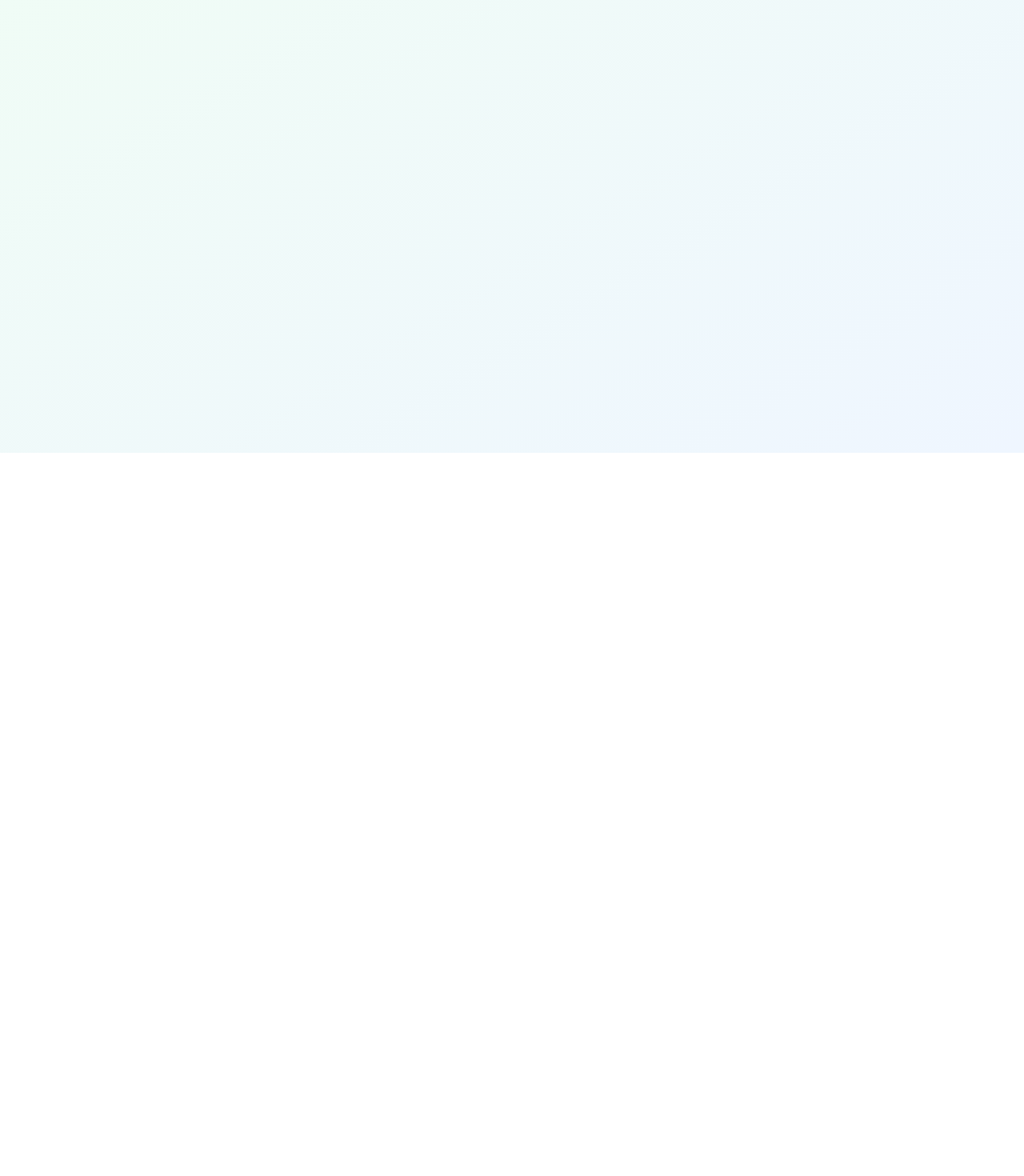
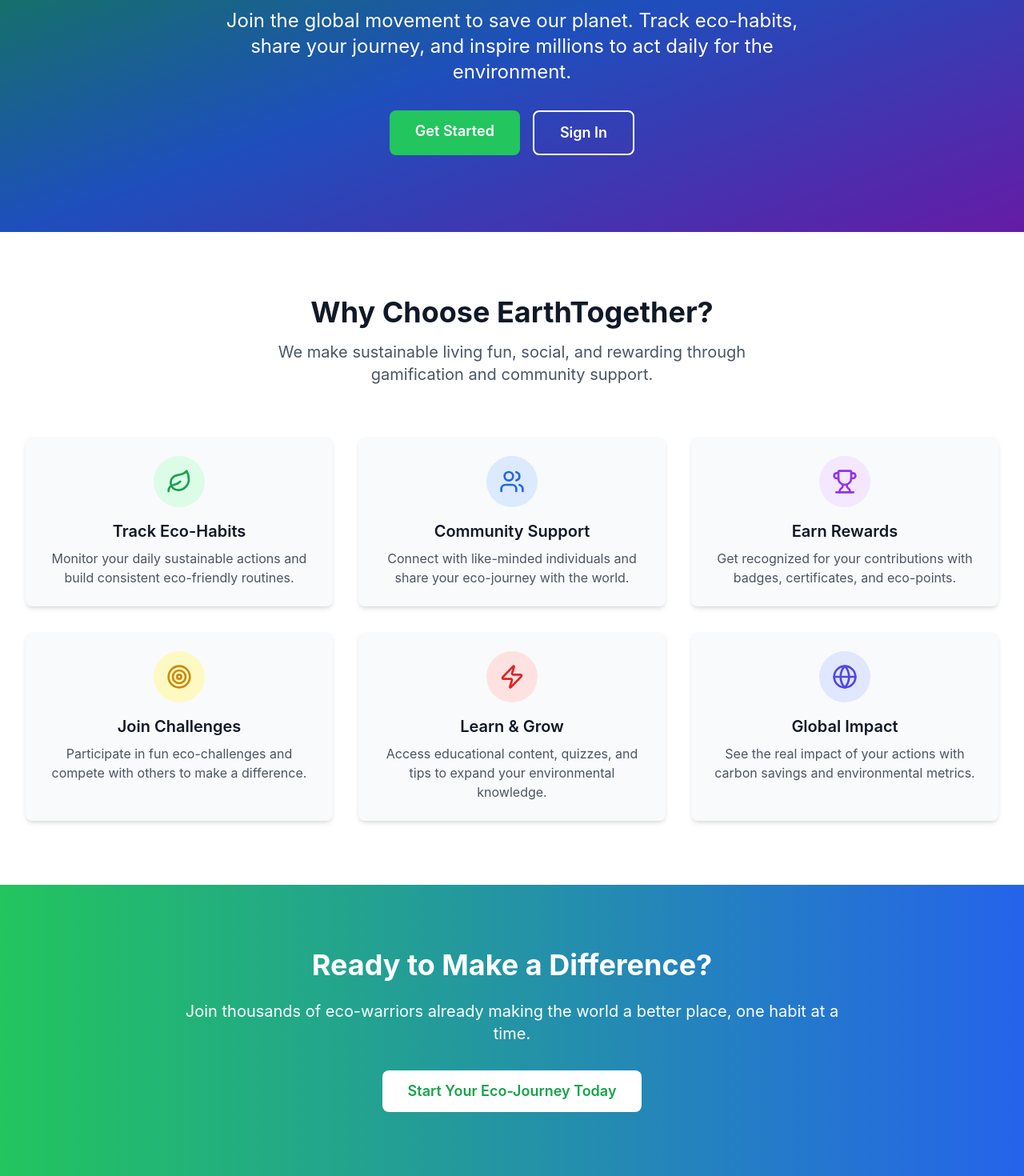
Before and after one commit to GaneshKulakarni/EarthTogether, a React (Create React App) app in the folder client/: page /welcome in a window 1280 px wide. Shown: the part 234-1704 px from the top of the page at 80% size. Before the commit the page ends 800 px from the top, so only its background shows below. Built offline with nearby package versions, Linux system fonts and the light colour scheme; no server answers.

Commit message:
upto main page after login

```diff
--- a/client/package.json
+++ b/client/package.json
@@ -11,7 +11,8 @@
     "@testing-library/react": "^13.3.0",
     "@testing-library/user-event": "^13.5.0",
     "axios": "^1.4.0",
-    "framer-motion": "^10.12.16",
+    "date-fns": "^4.1.0",
+    "framer-motion": "^10.18.0",
     "lucide-react": "^0.542.0",
     "react": "^18.2.0",
     "react-dom": "^18.2.0",
--- a/client/src/App.js
+++ b/client/src/App.js
@@ -3,6 +3,7 @@
 import { Toaster } from 'react-hot-toast';
 import Navbar from './components/Navbar';
 import Landing from './pages/Landing';
+import Home from './pages/Home';
 import Dashboard from './pages/Dashboard';
 import Habits from './pages/Habits';
 import Feed from './pages/Feed';
@@ -30,7 +31,12 @@
         <div className="min-h-screen bg-gradient-to-br from-green-50 to-blue-50">
           <Navbar />
           <Routes>
-            <Route path="/" element={<Landing />} />
+            <Route path="/" element={
+              <PrivateRoute>
+                <Home />
+              </PrivateRoute>
+            } />
+            <Route path="/welcome" element={<Landing />} />
             <Route path="/login" element={<Login />} />
             <Route path="/register" element={<Register />} />
             <Route path="/dashboard" element={
--- /dev/null
+++ b/client/src/pages/Home.js
@@ -0,0 +1,104 @@
+import React, { useState, useEffect } from 'react';
+import axios from 'axios';
+import { useAuth } from '../context/AuthContext';
+import { formatDistanceToNow } from 'date-fns';
+import { motion } from 'framer-motion'; // Import motion
+
+const Home = () => {
+  const [posts, setPosts] = useState([]);
+  const [loading, setLoading] = useState(true);
+  const [error, setError] = useState(null);
+  const { user } = useAuth();
+
+  const cardVariants = {
+    hidden: { opacity: 0, y: 20 },
+    visible: { opacity: 1, y: 0, transition: { duration: 0.6, ease: "easeOut" } },
+    hover: { scale: 1.03, rotate: 1, boxShadow: "0px 10px 30px rgba(0, 0, 0, 0.15)" },
+    tap: { scale: 0.98 },
+  };
+
+  const containerVariants = {
+    visible: { transition: { staggerChildren: 0.1 } },
+  };
+
+  useEffect(() => {
+    const fetchPosts = async () => {
+      try {
+        const config = {
+          headers: {
+            'x-auth-token': localStorage.getItem('token'),
+          },
+        };
+        const res = await axios.get('/api/posts', config);
+        setPosts(res.data);
+        setLoading(false);
+      } catch (err) {
+        setError('Failed to fetch posts.');
+        setLoading(false);
+      }
+    };
+
+    fetchPosts();
+  }, []);
+
+  if (loading) return <div className="text-center py-8">Loading posts...</div>;
+  if (error) return <div className="text-center py-8 text-red-500">{error}</div>;
+
+  return (
+    <div className="container mx-auto p-4">
+      <h1 className="text-3xl font-bold text-center mb-8">Community Feed</h1>
+      <motion.div
+        className="max-w-2xl mx-auto space-y-6"
+        variants={containerVariants}
+        initial="hidden"
+        animate="visible"
+      >
+        {posts.length === 0 ? (
+          <p className="text-center text-gray-500">No posts yet. Be the first to share!</p>
+        ) : (
+          posts.map((post) => (
+            <motion.div // Wrap with motion.div
+              key={post._id}
+              className="bg-white shadow-md rounded-lg p-6"
+              variants={cardVariants}
+              whileHover="hover"
+              whileTap="tap"
+            >
+              <div className="flex items-center mb-4">
+                <img
+                  src={post.user.avatar || 'https://via.placeholder.com/40'}
+                  alt="User Avatar"
+                  className="w-10 h-10 rounded-full mr-4 object-cover"
+                />
+                <div>
+                  <h2 className="text-lg font-semibold text-gray-800">{post.user.username}</h2>
+                  <p className="text-sm text-gray-500">
+                    {formatDistanceToNow(new Date(post.createdAt), { addSuffix: true })}
+                  </p>
+                </div>
+              </div>
+              <p className="text-sm font-medium text-green-600 mb-2">Category: {post.category}</p>
+              {post.imageUrl && (
+                <img
+                  src={post.imageUrl}
+                  alt="Post Image"
+                  className="w-full h-64 object-cover rounded-md mb-4"
+                />
+              )}
+              <p className="text-gray-700 mb-4">{post.content}</p>
+              <div className="flex justify-between items-center text-gray-500 text-sm">
+                <div className="flex items-center space-x-4">
+                  <span>{post.likes.length} Likes</span>
+                  <span>{post.comments.length} Comments</span>
+                </div>
+                <span>{post.ecoImpact} EcoPoints</span>
+              </div>
+            </motion.div>
+          ))
+        )}
+      </motion.div>
+    </div>
+  );
+};
+
+export default Home;
--- a/client/src/pages/Landing.js
+++ b/client/src/pages/Landing.js
@@ -1,44 +1,126 @@
 import React from 'react';
 import { Link } from 'react-router-dom';
 import { Leaf, Users, Trophy, Target, Zap, Globe } from 'lucide-react';
+import { useAuth } from '../context/AuthContext';
+import { motion } from 'framer-motion';
+
+const featureItems = [
+  {
+    icon: <Leaf className="w-8 h-8 text-green-600" />,
+    title: "Track Eco-Habits",
+    description: "Monitor your daily sustainable actions and build consistent eco-friendly routines.",
+    bgColor: "bg-green-100",
+    textColor: "text-green-600",
+  },
+  {
+    icon: <Users className="w-8 h-8 text-blue-600" />,
+    title: "Community Support",
+    description: "Connect with like-minded individuals and share your eco-journey with the world.",
+    bgColor: "bg-blue-100",
+    textColor: "text-blue-600",
+  },
+  {
+    icon: <Trophy className="w-8 h-8 text-purple-600" />,
+    title: "Earn Rewards",
+    description: "Get recognized for your contributions with badges, certificates, and eco-points.",
+    bgColor: "bg-purple-100",
+    textColor: "text-purple-600",
+  },
+  {
+    icon: <Target className="w-8 h-8 text-yellow-600" />,
+    title: "Join Challenges",
+    description: "Participate in fun eco-challenges and compete with others to make a difference.",
+    bgColor: "bg-yellow-100",
+    textColor: "text-yellow-600",
+  },
+  {
+    icon: <Zap className="w-8 h-8 text-red-600" />,
+    title: "Learn & Grow",
+    description: "Access educational content, quizzes, and tips to expand your environmental knowledge.",
+    bgColor: "bg-red-100",
+    textColor: "text-red-600",
+  },
+  {
+    icon: <Globe className="w-8 h-8 text-indigo-600" />,
+    title: "Global Impact",
+    description: "See the real impact of your actions with carbon savings and environmental metrics.",
+    bgColor: "bg-indigo-100",
+    textColor: "text-indigo-600",
+  },
+];
 
 const Landing = () => {
+  const {user} = useAuth();
+
+  const heroVariants = {
+    hidden: { opacity: 0, y: 50 },
+    visible: { opacity: 1, y: 0, transition: { duration: 0.8, ease: "easeOut" } },
+  };
+
+  const ctaButtonVariants = {
+    hidden: { opacity: 0, scale: 0.8 },
+    visible: { opacity: 1, scale: 1, transition: { duration: 0.5, delay: 0.2, ease: "easeOut" } },
+    hover: { scale: 1.05, boxShadow: "0px 8px 20px rgba(0, 0, 0, 0.2)" },
+    tap: { scale: 0.95 },
+  };
+
   return (
     <div className="min-h-screen">
       {/* Hero Section */}
-      <div className="relative overflow-hidden bg-gradient-to-br from-green-600 via-blue-600 to-purple-700">
+      <motion.div
+        initial="hidden"
+        animate="visible"
+        variants={heroVariants}
+        className="relative overflow-hidden bg-gradient-to-br from-green-600 via-blue-600 to-purple-700"
+      >
         <div className="absolute inset-0 bg-black opacity-20"></div>
         <div className="relative max-w-7xl mx-auto px-4 sm:px-6 lg:px-8 py-24">
           <div className="text-center">
-            <h1 className="text-4xl md:text-6xl font-bold text-white mb-6">
+            <motion.h1
+              variants={heroVariants}
+              className="text-4xl md:text-6xl font-bold text-white mb-6"
+            >
               🌍 EarthTogether
-            </h1>
-            <p className="text-xl md:text-2xl text-white mb-8 max-w-3xl mx-auto">
+            </motion.h1>
+            <motion.p
+              variants={heroVariants}
+              transition={{ delay: 0.2, ...heroVariants.visible.transition }}
+              className="text-xl md:text-2xl text-white mb-8 max-w-3xl mx-auto"
+            >
               Join the global movement to save our planet. Track eco-habits, share your journey,
               and inspire millions to act daily for the environment.
-            </p>
-            <div className="flex flex-col sm:flex-row gap-4 justify-center">
-              <Link
+            </motion.p>
+            <motion.div
+              variants={heroVariants}
+              transition={{ delay: 0.4, ...heroVariants.visible.transition }}
+              className="flex flex-col sm:flex-row gap-4 justify-center"
+            >
+              {!user ? <Link
                 to="/register"
                 className="bg-green-500 hover:bg-green-600 text-white px-8 py-3 rounded-lg font-semibold text-lg transition-colors duration-200"
               >
                 Get Started
-              </Link>
+              </Link> : ''}
               <Link
                 to="/login"
                 className="bg-transparent border-2 border-white text-white hover:bg-white hover:text-green-600 px-8 py-3 rounded-lg font-semibold text-lg transition-colors duration-200"
               >
-                Sign In
+               {user ? 'Profile' : 'Sign In'}
               </Link>
+            </motion.div>
           </div>
         </div>
-        </div>
-      </div>
+      </motion.div>
 
       {/* Features Section */}
       <div className="py-20 bg-white">
         <div className="max-w-7xl mx-auto px-4 sm:px-6 lg:px-8">
-          <div className="text-center mb-16">
+          <motion.div
+            initial={{ opacity: 0, y: 20 }}
+            animate={{ opacity: 1, y: 0 }}
+            transition={{ duration: 0.8, delay: 0.8 }}
+            className="text-center mb-16"
+          >
             <h2 className="text-3xl md:text-4xl font-bold text-gray-900 mb-4">
               Why Choose EarthTogether?
             </h2>
@@ -46,74 +128,37 @@
               We make sustainable living fun, social, and rewarding through gamification
               and community support.
             </p>
-          </div>
+          </motion.div>
 
           <div className="grid grid-cols-1 md:grid-cols-2 lg:grid-cols-3 gap-8">
-            <div className="text-center p-6">
-              <div className="bg-green-100 w-16 h-16 rounded-full flex items-center justify-center mx-auto mb-4">
-                <Leaf className="w-8 h-8 text-green-600" />
+            {featureItems.map((feature, index) => (
+              <motion.div
+                key={index}
+                initial={{ opacity: 0, y: 50, scale: 0.8 }}
+                animate={{ opacity: 1, y: 0, scale: 1 }}
+                transition={{ duration: 0.6, delay: 0.1 * index + 0.8, ease: "easeOut" }}
+                whileHover={{ scale: 1.05, boxShadow: "0px 10px 30px rgba(0, 0, 0, 0.1)" }}
+                className="text-center p-6 bg-gray-50 rounded-lg shadow-md"
+              >
+                <div className={`${feature.bgColor} w-16 h-16 rounded-full flex items-center justify-center mx-auto mb-4`}>
+                  {feature.icon}
                 </div>
-              <h3 className="text-xl font-semibold text-gray-900 mb-2">Track Eco-Habits</h3>
-              <p className="text-gray-600">
-                Monitor your daily sustainable actions and build consistent eco-friendly routines.
-              </p>
-            </div>
-
-            <div className="text-center p-6">
-              <div className="bg-blue-100 w-16 h-16 rounded-full flex items-center justify-center mx-auto mb-4">
-                <Users className="w-8 h-8 text-blue-600" />
-              </div>
-              <h3 className="text-xl font-semibold text-gray-900 mb-2">Community Support</h3>
-              <p className="text-gray-600">
-                Connect with like-minded individuals and share your eco-journey with the world.
-              </p>
-            </div>
-
-            <div className="text-center p-6">
-              <div className="bg-purple-100 w-16 h-16 rounded-full flex items-center justify-center mx-auto mb-4">
-                <Trophy className="w-8 h-8 text-purple-600" />
-              </div>
-              <h3 className="text-xl font-semibold text-gray-900 mb-2">Earn Rewards</h3>
-              <p className="text-gray-600">
-                Get recognized for your contributions with badges, certificates, and eco-points.
-              </p>
-            </div>
-
-            <div className="text-center p-6">
-              <div className="bg-yellow-100 w-16 h-16 rounded-full flex items-center justify-center mx-auto mb-4">
-                <Target className="w-8 h-8 text-yellow-600" />
-              </div>
-              <h3 className="text-xl font-semibold text-gray-900 mb-2">Join Challenges</h3>
-              <p className="text-gray-600">
-                Participate in fun eco-challenges and compete with others to make a difference.
-              </p>
-            </div>
-
-            <div className="text-center p-6">
-              <div className="bg-red-100 w-16 h-16 rounded-full flex items-center justify-center mx-auto mb-4">
-                <Zap className="w-8 h-8 text-red-600" />
-              </div>
-              <h3 className="text-xl font-semibold text-gray-900 mb-2">Learn & Grow</h3>
-              <p className="text-gray-600">
-                Access educational content, quizzes, and tips to expand your environmental knowledge.
-              </p>
-            </div>
-
-            <div className="text-center p-6">
-              <div className="bg-indigo-100 w-16 h-16 rounded-full flex items-center justify-center mx-auto mb-4">
-                <Globe className="w-8 h-8 text-indigo-600" />
-              </div>
-              <h3 className="text-xl font-semibold text-gray-900 mb-2">Global Impact</h3>
-              <p className="text-gray-600">
-                See the real impact of your actions with carbon savings and environmental metrics.
-              </p>
-            </div>
+                <h3 className="text-xl font-semibold text-gray-900 mb-2">{feature.title}</h3>
+                <p className="text-gray-600">{feature.description}</p>
+              </motion.div>
+            ))}
           </div>
         </div>
       </div>
 
       {/* CTA Section */}
-      <div className="py-20 bg-gradient-to-r from-green-500 to-blue-600">
+      <motion.div
+        initial="hidden"
+        animate="visible"
+        variants={heroVariants}
+        transition={{ delay: 1.0, ...heroVariants.visible.transition }}
+        className="py-20 bg-gradient-to-r from-green-500 to-blue-600"
+      >
         <div className="max-w-4xl mx-auto text-center px-4 sm:px-6 lg:px-8">
           <h2 className="text-3xl md:text-4xl font-bold text-white mb-6">
             Ready to Make a Difference?
@@ -121,14 +166,22 @@
           <p className="text-xl text-white mb-8">
             Join thousands of eco-warriors already making the world a better place, one habit at a time.
           </p>
+          {!user && (
+            <motion.div
+              variants={ctaButtonVariants}
+              whileHover="hover"
+              whileTap="tap"
+            >
               <Link
                 to="/register"
                 className="bg-white text-green-600 hover:bg-gray-100 px-8 py-3 rounded-lg font-semibold text-lg transition-colors duration-200 inline-block"
               >
                 Start Your Eco-Journey Today
               </Link>
+            </motion.div>
+          )}
         </div>
-      </div>
+      </motion.div>
     </div>
   );
 };
```
Also changed, not shown: client/src/components/Navbar.js (+7 -1 lines), 2 other files (tests, documents, lock files or other folders). Lines whose indentation alone changed are shown as unchanged.
